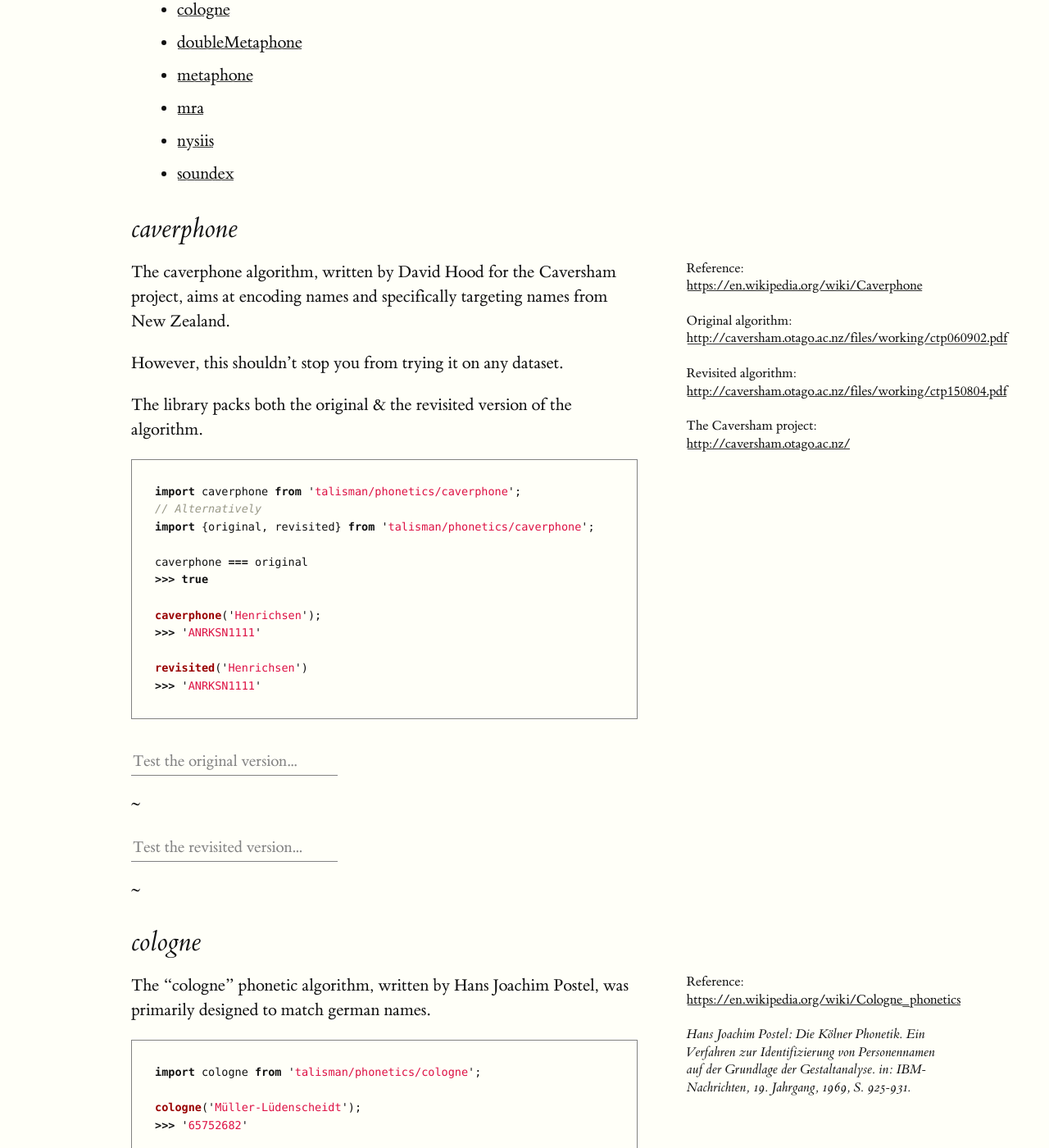
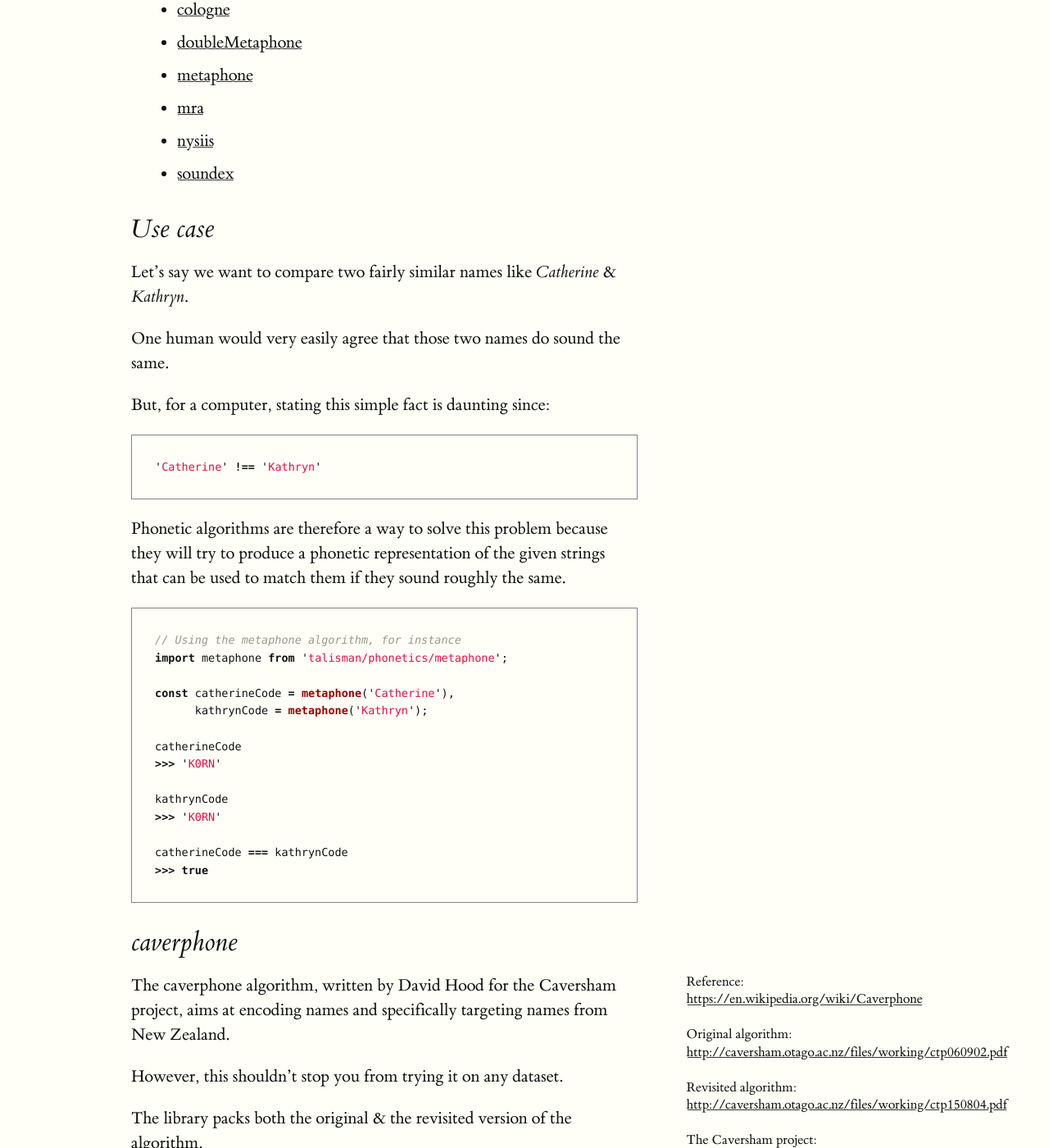
Before and after one commit to Yomguithereal/talisman, a Jekyll site: the page built from phonetics.md, in a window 1280 px wide and 1400 px high, scrolled down 561 px. Shown: the whole window at 82% size. Built offline with Jekyll 4.4.1, drawn with Linux system fonts in a browser that asks for light colours; some of the changed text lies outside the part shown.

Commit message:
Adding use case

````diff
--- a/phonetics.md
+++ b/phonetics.md
@@ -5,7 +5,7 @@ title: Phonetics
 
 The `phonetics` module aims at gathering various algorithms whose goal is to produce an approximative phonetic representation of the given strings.
 
-This phonetic representation can then be really useful when performing fuzzy matching.
+This phonetic representation is then really useful when performing fuzzy matching.
 
 ## Summary
 
@@ -18,6 +18,37 @@ Modules under the `talisman/phonetics` namespace:
 * [mra](#mra)
 * [nysiis](#nysiis)
 * [soundex](#soundex)
+
+## Use case
+
+Let's say we want to compare two fairly similar names like *Catherine* & *Kathryn*.
+
+One human would very easily agree that those two names do sound the same.
+
+But, for a computer, stating this simple fact is daunting since:
+
+```js
+'Catherine' !== 'Kathryn'
+```
+
+Phonetic algorithms are therefore a way to solve this problem because they will try to produce a phonetic representation of the given strings that can be used to match them if they sound roughly the same.
+
+```js
+// Using the metaphone algorithm, for instance
+import metaphone from 'talisman/phonetics/metaphone';
+
+const catherineCode = metaphone('Catherine'),
+      kathrynCode = metaphone('Kathryn');
+
+catherineCode
+>>> 'K0RN'
+
+kathrynCode
+>>> 'K0RN'
+
+catherineCode === kathrynCode
+>>> true
+```
 
 <h2 id="caverphone">caverphone</h2>
 
````
